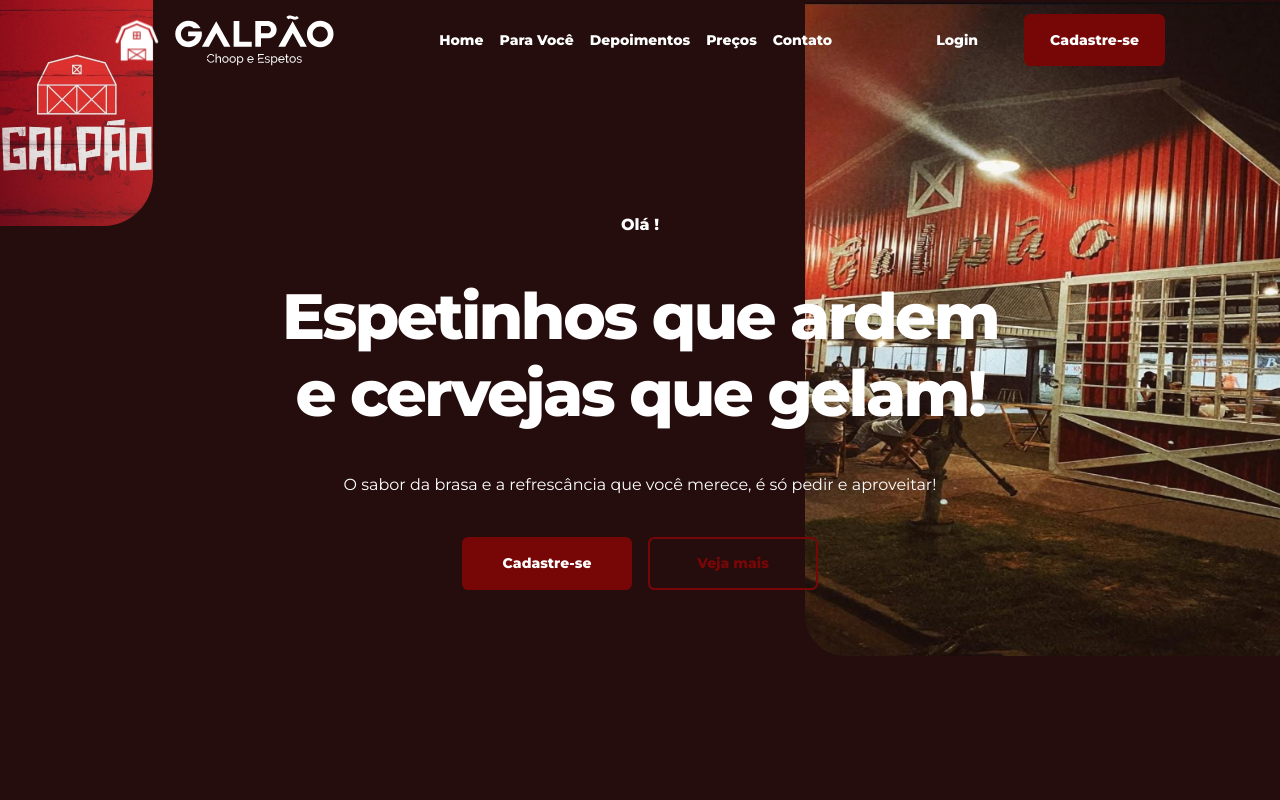
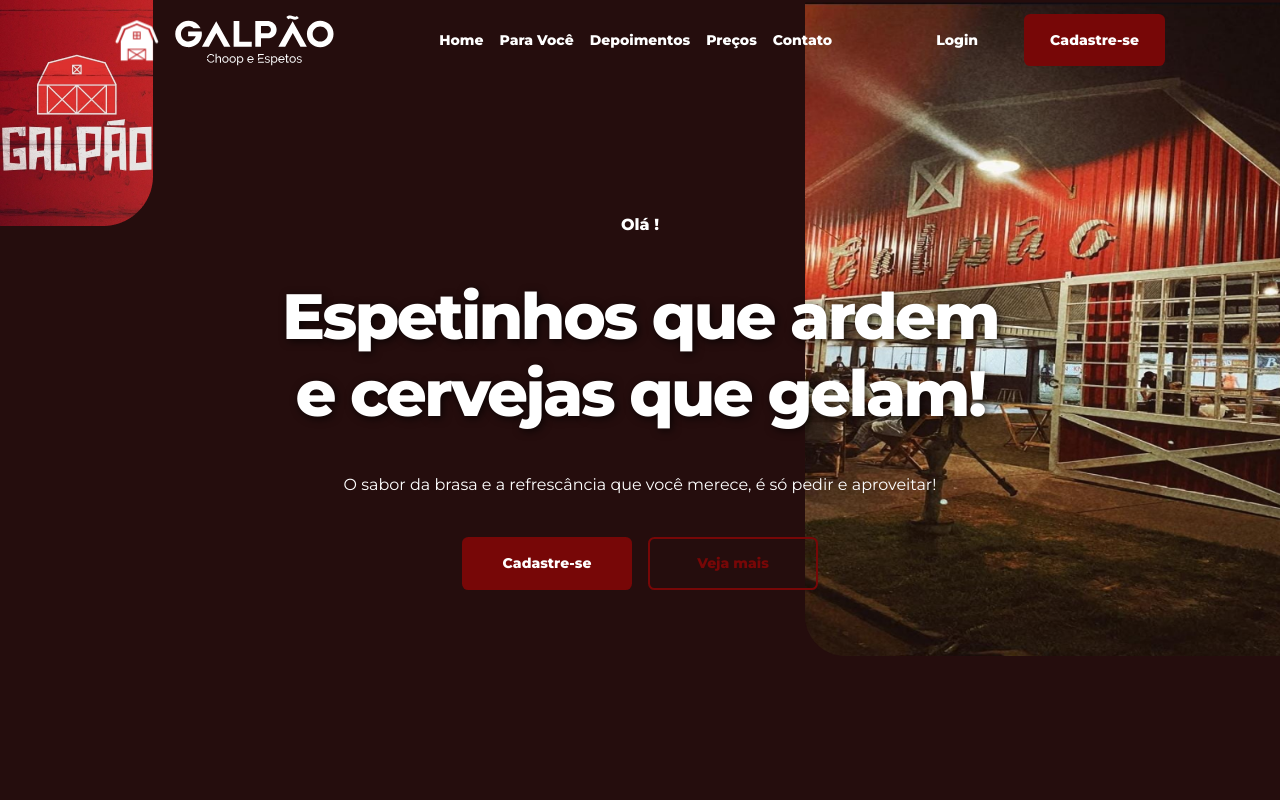
Before and after one commit to PedroABernis/Projeto-Web, a React (Vite) app: page / in a window 1280 px wide. Shown: the top 800 px of the page. Built offline with nearby package versions, Linux system fonts and the light colour scheme.

Commit message:
sombra texto

```diff
--- a/src/pages/Home.tsx
+++ b/src/pages/Home.tsx
@@ -121,7 +121,7 @@ export default function Home() {
             {" "}
             Olá !
           </p>
-          <h1>
+          <h1 className="text-shadow">
             Espetinhos que ardem <br></br>e cervejas que gelam!
           </h1>
           <p>
--- a/src/styles/header.css
+++ b/src/styles/header.css
@@ -10,6 +10,9 @@
     margin-right: 2.875rem;
   }
 
+  h1 {
+  text-shadow: 2px 2px 8px rgba(0, 0, 0, 0.7);
+}
 
   .mobile-menu {
     display: initial;
```
